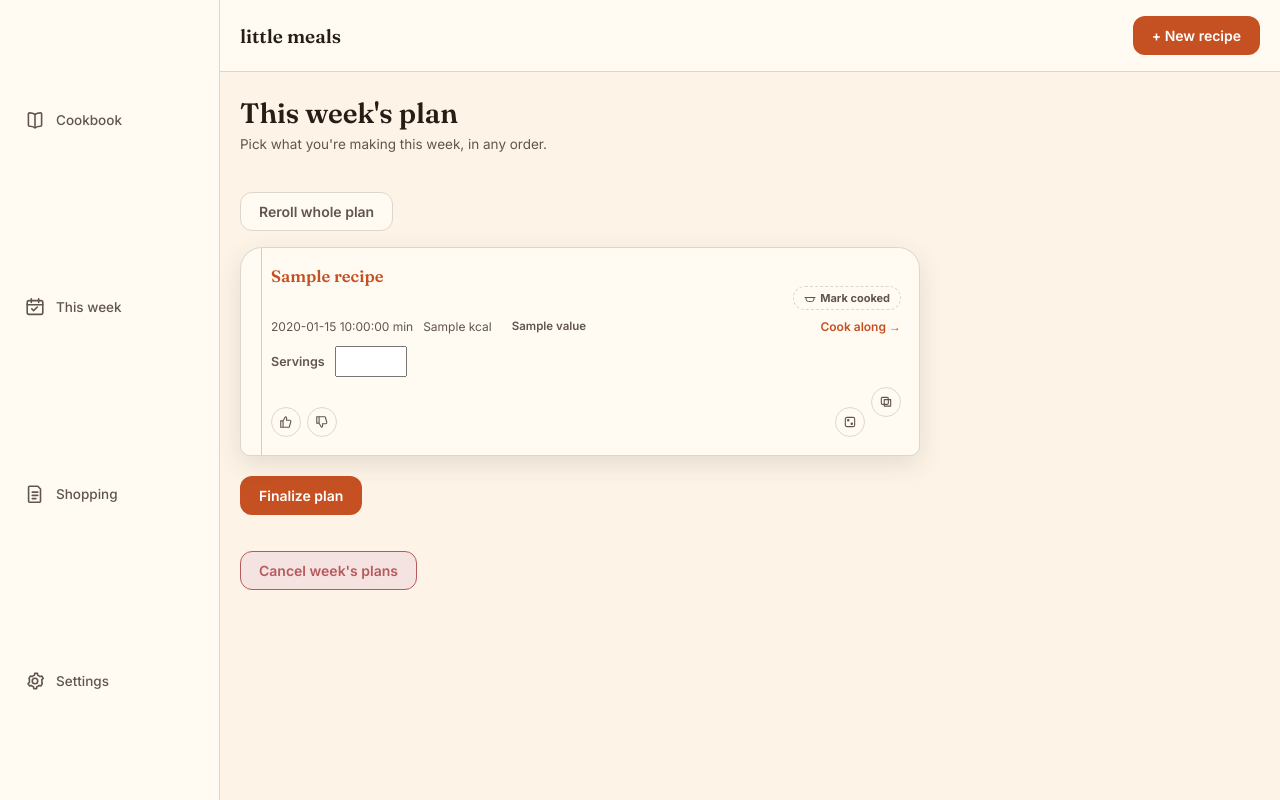
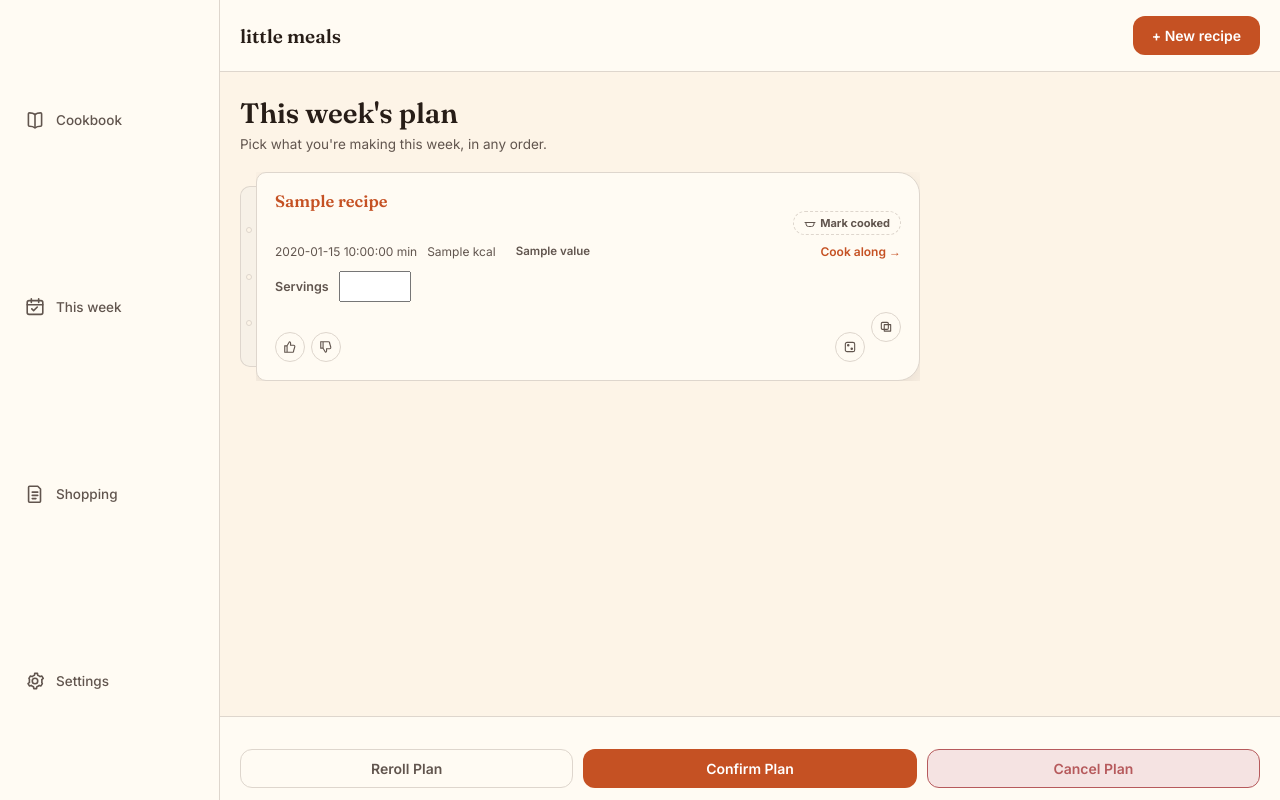
Before and after one commit to dfluxcbf/little-meals, a FastAPI app: template src/little_meals/templates/plan.html in a window 1280 px wide. Run offline with FastAPI, Linux system fonts and the light colour scheme; the template is opened without the code that fills it: most values are stand-ins (such as "Sample title", 1, 10 or a date in 2020); parts of the project's set-up code (start-up, migrations or seed data) failed here and were passed over.

Commit message:
impr (-1): recipe-plan-ui-polish

```diff
--- a/src/little_meals/static/app.css
+++ b/src/little_meals/static/app.css
@@ -708,27 +708,116 @@ form button {
 
 /* ---------------------------------------------------------- weekly plan */
 
-.cookbook {
+.plan-flipbook {
   position: relative;
+  margin-left: 16px;
+}
+
+.flipbook-spine {
+  position: absolute;
+  left: -16px;
+  top: 14px;
+  bottom: 14px;
+  width: 16px;
+  background: var(--paper-alt);
+  border: 1px solid var(--line);
+  border-right: none;
+  border-radius: 10px 0 0 10px;
+  display: flex;
+  flex-direction: column;
+  align-items: center;
+  justify-content: space-evenly;
+  z-index: 0;
+}
+
+.flipbook-hole {
+  width: 6px;
+  height: 6px;
+  border-radius: 999px;
+  background: var(--cream);
+  border: 1px solid var(--line);
+}
+
+.flipbook-track {
+  position: relative;
+  z-index: 1;
+  display: flex;
+  overflow-x: auto;
+  scroll-snap-type: x mandatory;
+  gap: 14px;
+  scrollbar-width: none;
+  -webkit-overflow-scrolling: touch;
+}
+
+.flipbook-track::-webkit-scrollbar {
+  display: none;
+}
+
+.flipbook-page {
+  flex: 0 0 100%;
+  min-width: 0;
+  scroll-snap-align: center;
+  scroll-snap-stop: always;
   background: var(--paper);
   border: 1px solid var(--line);
-  border-radius: 22px 22px 10px 10px;
+  border-radius: 10px 22px 22px 10px;
   box-shadow: 0 8px 24px oklch(30% 0.02 50 / 0.12);
-  overflow: hidden;
-  padding: 18px 18px 18px 30px;
-  display: flex;
-  flex-direction: column;
-  gap: 14px;
+  padding: 18px;
 }
 
-.cookbook::before {
-  content: "";
-  position: absolute;
-  left: 20px;
-  top: 0;
-  bottom: 0;
-  width: 1px;
-  background: oklch(85% 0.02 60);
+.flipbook-dots {
+  display: flex;
+  justify-content: center;
+  gap: 6px;
+  margin-top: 12px;
+}
+
+.flipbook-dot {
+  width: 6px;
+  height: 6px;
+  border-radius: 999px;
+  background: var(--line);
+}
+
+.flipbook-dot-active {
+  background: var(--terracotta);
+}
+
+.plan-actions-bar {
+  position: fixed;
+  left: 0;
+  right: 0;
+  bottom: var(--tabbar-height);
+  z-index: 15;
+  display: flex;
+  gap: 10px;
+  padding: 12px 20px calc(12px + env(safe-area-inset-bottom, 0px));
+  background: var(--paper);
+  border-top: 1px solid var(--line);
+}
+
+.plan-actions-bar form {
+  flex: 1;
+  display: flex;
+}
+
+.plan-actions-bar .btn {
+  flex: 1;
+}
+
+main.content:has(+ .plan-actions-bar) {
+  padding-bottom: calc(var(--tabbar-height) + 78px + env(safe-area-inset-bottom, 0px));
+}
+
+@media (min-width: 900px) {
+  .plan-actions-bar {
+    left: var(--rail-width);
+    bottom: 0;
+  }
+
+  main.content:has(+ .plan-actions-bar) {
+    padding-bottom: calc(78px + env(safe-area-inset-bottom, 0px));
+  }
 }
 
 .plan-meal {
--- /dev/null
+++ b/src/little_meals/static/js/plan-flipbook.js
@@ -0,0 +1,46 @@
+(function () {
+  "use strict";
+
+  var track = document.querySelector(".flipbook-track");
+  if (!track) return;
+
+  var dots = document.querySelectorAll(".flipbook-dot");
+  if (!dots.length) return;
+
+  function updateActive() {
+    var pages = track.querySelectorAll(".flipbook-page");
+    var trackRect = track.getBoundingClientRect();
+    var center = trackRect.left + trackRect.width / 2;
+    var closest = 0;
+    var closestDist = Infinity;
+
+    pages.forEach(function (page, i) {
+      var rect = page.getBoundingClientRect();
+      var dist = Math.abs(rect.left + rect.width / 2 - center);
+      if (dist < closestDist) {
+        closestDist = dist;
+        closest = i;
+      }
+    });
+
+    dots.forEach(function (dot, i) {
+      dot.classList.toggle("flipbook-dot-active", i === closest);
+    });
+  }
+
+  var ticking = false;
+  track.addEventListener(
+    "scroll",
+    function () {
+      if (ticking) return;
+      ticking = true;
+      requestAnimationFrame(function () {
+        updateActive();
+        ticking = false;
+      });
+    },
+    { passive: true }
+  );
+
+  updateActive();
+})();
--- a/src/little_meals/templates/base.html
+++ b/src/little_meals/templates/base.html
@@ -23,6 +23,7 @@
     <main class="content">
       {% block content %}{% endblock %}
     </main>
+    {% block bottom_bar %}{% endblock %}
     <nav class="tabbar" aria-label="Primary">
       <a href="/recipes" class="tab {% if nav_active == 'library' %}tab-active{% endif %}">
         <svg viewBox="0 0 24 24" fill="none" stroke="currentColor" stroke-width="1.75" stroke-linecap="round" stroke-linejoin="round" aria-hidden="true">
@@ -55,5 +56,6 @@
       </a>
     </nav>
   </div>
+  {% block extra_scripts %}{% endblock %}
 </body>
 </html>
--- a/src/little_meals/templates/plan.html
+++ b/src/little_meals/templates/plan.html
@@ -12,32 +12,56 @@
   <p class="subtitle">Pick what you're making this week, in any order.</p>
   {% if plan.finalized %}
     <p class="badge badge-liked" style="margin-bottom: 16px;">Finalized</p>
-  {% else %}
-    <form method="post" action="/plan/reroll" style="margin-bottom: 16px;">
-      <button type="submit" class="btn btn-secondary">Reroll whole plan</button>
-    </form>
   {% endif %}
 
   {% if not meals %}
     <p>No recipes in the cookbook yet to fill a plan. <a href="/recipes/new">Add one</a>, then generate again.</p>
   {% else %}
-    <div class="cookbook">
-      {% for item in meals %}
-        {% set meal = item.meal %}
-        {% set recipe = item.recipe %}
-        {% include "partials/_plan_meal.html" %}
-      {% endfor %}
+    <div class="plan-flipbook">
+      <div class="flipbook-spine" aria-hidden="true">
+        <span class="flipbook-hole"></span>
+        <span class="flipbook-hole"></span>
+        <span class="flipbook-hole"></span>
+      </div>
+      <div class="flipbook-track">
+        {% for item in meals %}
+          {% set meal = item.meal %}
+          {% set recipe = item.recipe %}
+          <div class="flipbook-page">
+            {% include "partials/_plan_meal.html" %}
+          </div>
+        {% endfor %}
+      </div>
     </div>
+    {% if meals|length > 1 %}
+      <div class="flipbook-dots" aria-hidden="true">
+        {% for item in meals %}<span class="flipbook-dot"></span>{% endfor %}
+      </div>
+    {% endif %}
   {% endif %}
+{% endif %}
+{% endblock %}
 
+{% block extra_scripts %}
+<script src="/static/js/plan-flipbook.js" defer></script>
+{% endblock %}
+
+{% block bottom_bar %}
+{% if plan is not none %}
+<div class="plan-actions-bar">
+  {% if not plan.finalized %}
+    <form method="post" action="/plan/reroll">
+      <button type="submit" class="btn btn-secondary">Reroll Plan</button>
+    </form>
+  {% endif %}
   {% if not plan.finalized and meals %}
     <form method="post" action="/plan/finalize">
-      <button type="submit" class="btn btn-primary">Finalize plan</button>
+      <button type="submit" class="btn btn-primary">Confirm Plan</button>
     </form>
   {% endif %}
-
-  <form method="post" action="/plan/cancel" onsubmit="return confirm('Cancel this week\'s plan? This deletes all planned meals and the shopping list. This cannot be undone.');" style="margin-top: 16px;">
-    <button type="submit" class="btn btn-danger">Cancel week's plans</button>
+  <form method="post" action="/plan/cancel" onsubmit="return confirm('Cancel this week\'s plan? This deletes all planned meals and the shopping list. This cannot be undone.');">
+    <button type="submit" class="btn btn-danger">Cancel Plan</button>
   </form>
+</div>
 {% endif %}
 {% endblock %}
```
Also changed, not shown: other parts of src/little_meals/static/app.css (+33 -1 lines), src/little_meals/templates/partials/_cook_ingredient.html (+13 -12 lines), src/little_meals/templates/recipe_detail.html (+7 -7 lines), src/little_meals/templates/recipe_new.html (+9 -2 lines), tests/test_api_ui.py (+8 -7 lines), tests/test_plan_ui.py (+2 -2 lines).
